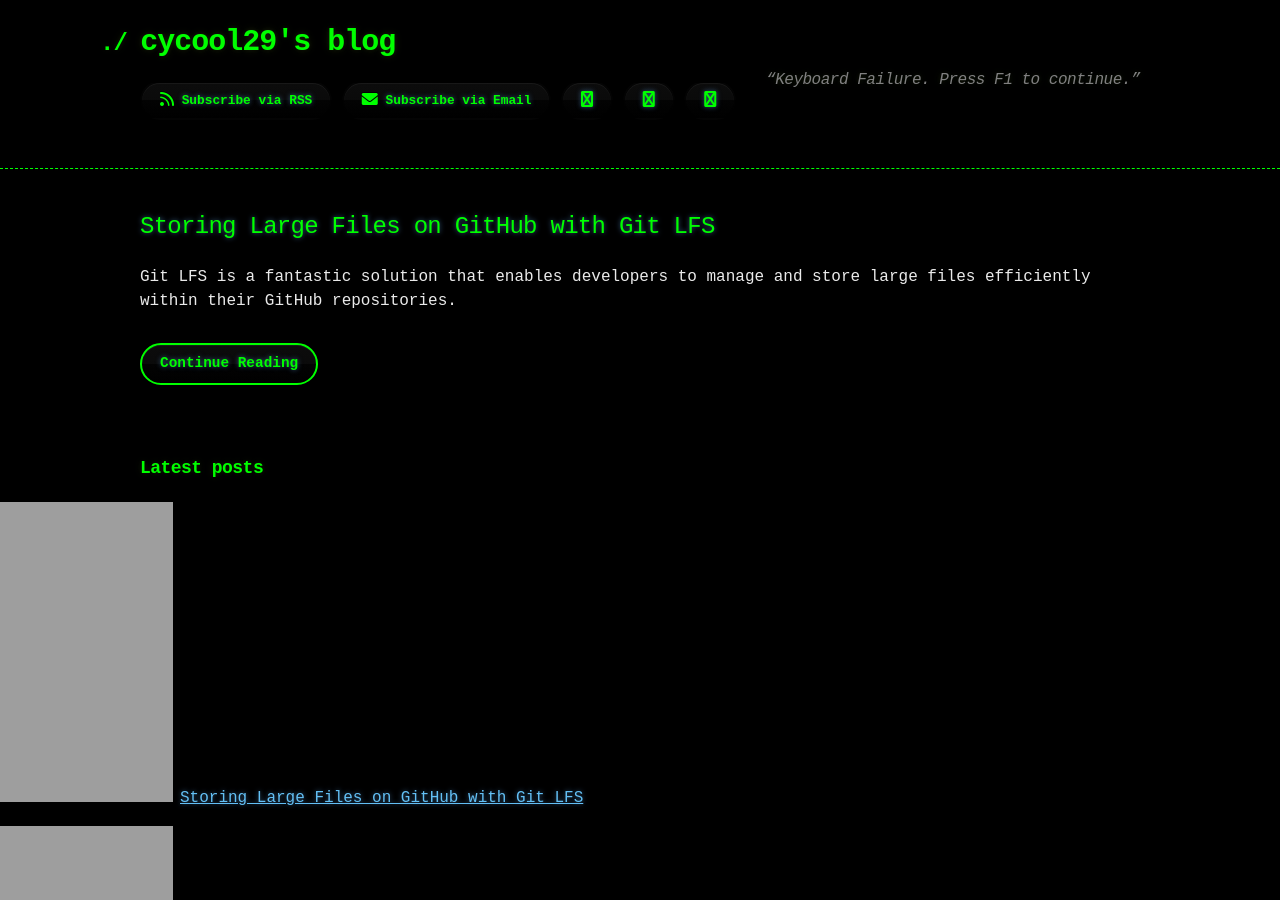
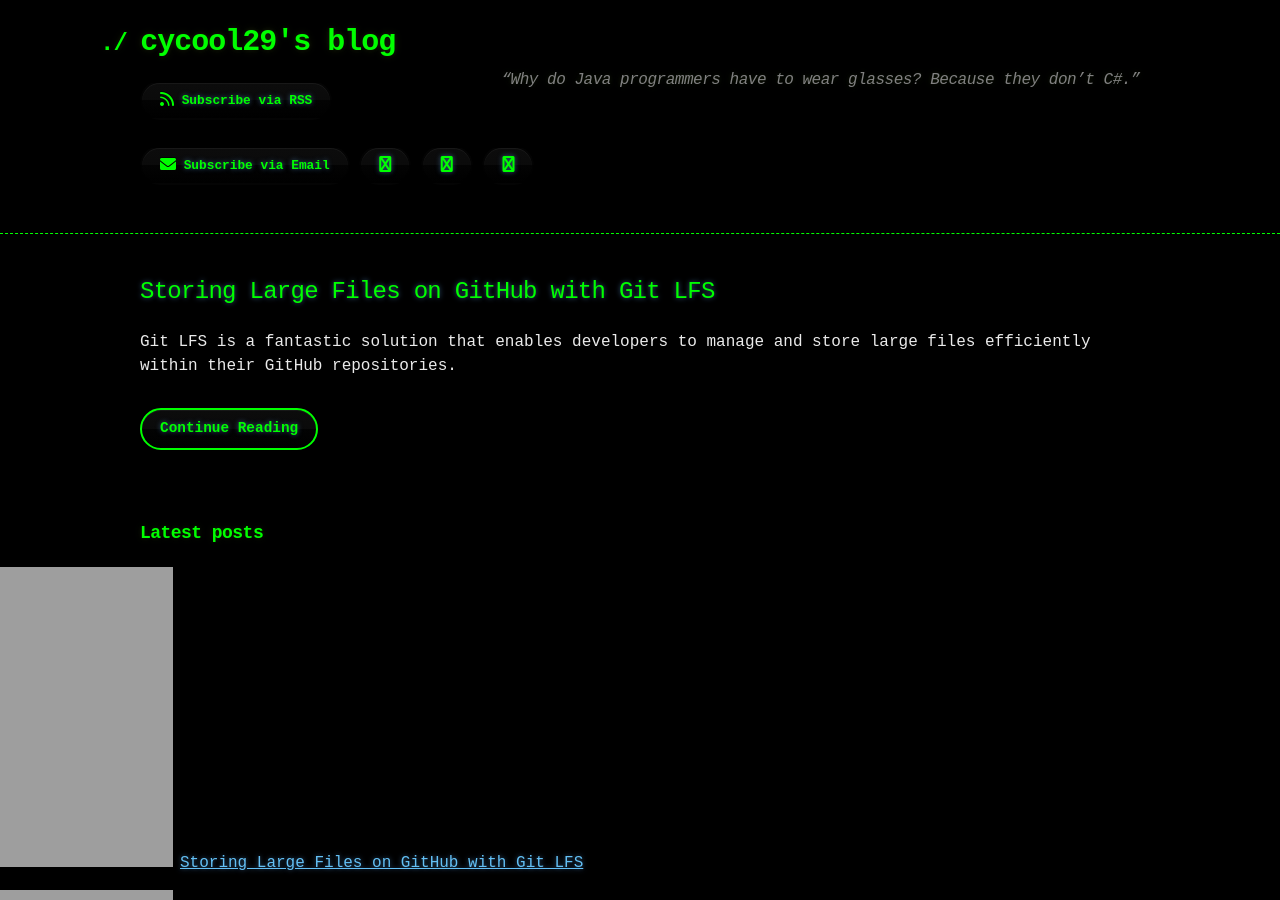
Before and after one commit to cycool29/cycool29.github.io, a Jekyll site: the page built from index.md, in a window 1280 px wide and 900 px high. Built offline with Jekyll 4.4.1, drawn with Linux system fonts in a browser that asks for light colours; a style sheet for code colours, icons or effects is not loaded.

Commit message:
Update quotes

```diff
--- a/_config.yml
+++ b/_config.yml
@@ -1,5 +1,5 @@
 title: cycool29's blog
-description: "“Keyboard Failure. Press F1 to continue.” "
+description: "“Why do Java programmers have to wear glasses? Because they don’t C#.” "
 bio: A high school student. Intermediate in Python, Git, Bash. Learning JavaScript. He/Him. "
 author: cycool29
 url: https://cycool29.github.io
```
